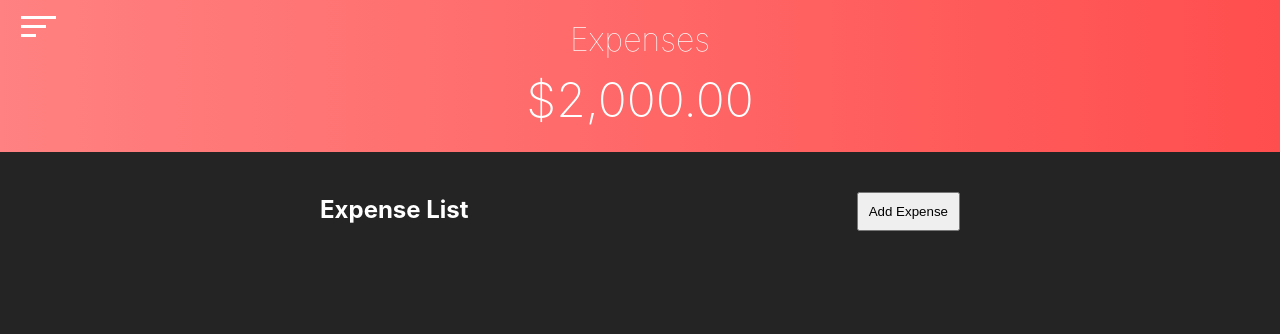
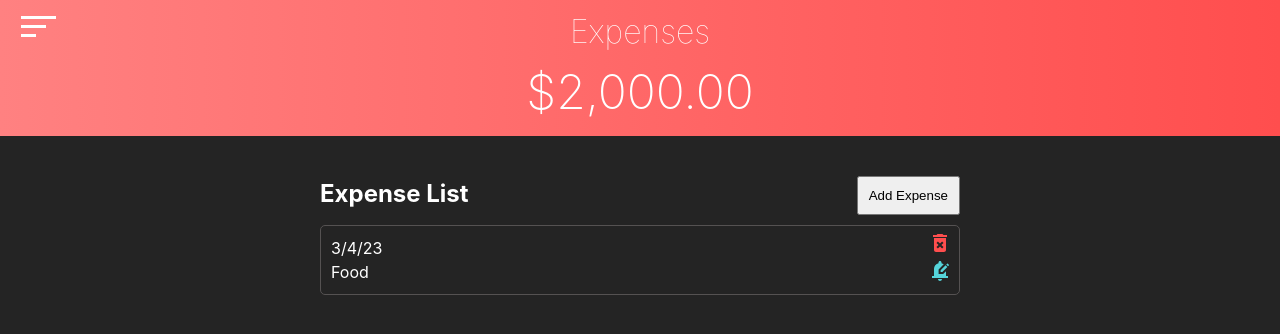
Before and after one commit to justincgreen/budget-tracker-2-next, a Next.js app: page /expenses in a window 1280 px wide. Shown: the top 334 px of the page. Built offline with nearby package versions, Linux system fonts and the light colour scheme.

Commit message:
Added expense item styling

```diff
--- a/package.json
+++ b/package.json
@@ -9,6 +9,10 @@
     "lint": "next lint"
   },
   "dependencies": {
+    "@emotion/react": "^11.10.6",
+    "@emotion/styled": "^11.10.6",
+    "@mui/icons-material": "^5.11.11",
+    "@mui/material": "^5.11.11",
     "@next/font": "13.1.6",
     "eslint": "8.34.0",
     "eslint-config-next": "13.1.6",
--- a/src/components/ExpenseList.js
+++ b/src/components/ExpenseList.js
@@ -1,6 +1,8 @@
 import { useState, useContext } from 'react';
 import GlobalContext from '@/context/GlobalContext';
 import ExpenseForm from '@/components/ExpenseForm';
+import DeleteForeverIcon from '@mui/icons-material/DeleteForever';
+import EditNotificationsIcon from '@mui/icons-material/EditNotifications';
 
 const ExpenseList = () => {
 	const { displayExpenseForm, setDisplayExpenseForm } = useContext(GlobalContext);
@@ -9,7 +11,15 @@ const ExpenseList = () => {
 		setDisplayExpenseForm(!displayExpenseForm);
 	}
 
-	const listUpper = () => {
+	const deleteExpense = () => {
+		console.log('Deleted');
+	}
+
+	const editExpense = () => {
+		console.log('Edit Expense');
+	}
+
+	const renderListUpper = () => {
 		return (
 			<div className="c-expense-list__upper">
 				<h2 className="c-expense-list__title">Expense List</h2>
@@ -18,10 +28,30 @@ const ExpenseList = () => {
 		)
 	}
 
+	const renderList = () => {
+		return (
+			<ul className="c-expense-list__items">
+				<li className="c-expense-list__item">
+					<span className="c-expense-list__item-timestamp">3/4/23</span>
+					<span className="c-expense-list__description">Food</span>
+					<span className="c-expense-list__delete" onClick={deleteExpense}>
+						<DeleteForeverIcon sx={{ color: '#ff4e4e' }} />
+					</span>
+					<span className="c-expense-list__edit" onClick={editExpense}>
+						<EditNotificationsIcon sx={{ color: '#55d4da' }} />
+					</span>
+				</li>
+			</ul>
+		)
+	}
+
 	return (
 		<div className="c-expense-list">
 			{
-				displayExpenseForm ? <ExpenseForm /> : listUpper()
+				displayExpenseForm ? <ExpenseForm /> : renderListUpper()
+			}
+			{
+				!displayExpenseForm && renderList()
 			}
 		</div>
 	)
--- a/src/styles/_c-amount-block.scss
+++ b/src/styles/_c-amount-block.scss
@@ -1,6 +1,6 @@
 // Amount Block Component
 .c-amount-block {
-	padding: 1em;
+	padding: .5em;
 	background: #16c4fe;
 	background: linear-gradient(to right, #16c4fe, #119ff3);
 
--- a/src/styles/_c-expense-list.scss
+++ b/src/styles/_c-expense-list.scss
@@ -4,4 +4,32 @@
 		display: flex;
 		justify-content: space-between;
 	}
+
+	&__items {
+		list-style: none;
+	}
+
+	&__item {
+		margin-top: 10px;
+		padding: 10px 30px 10px 10px;
+		border-radius: 5px;
+		border: 1px solid #555252;
+		position: relative;
+	}
+
+	&__item-timestamp {
+		display: block;
+	}
+
+	&__delete {
+		position: absolute;
+		top: 5px;
+		right: 7px;
+	}
+
+	&__edit {
+		position: absolute;
+		bottom: 5px;
+		right: 7px;
+	}
 }
```
Also changed, not shown: 1 other file (tests, documents, lock files or other folders).
